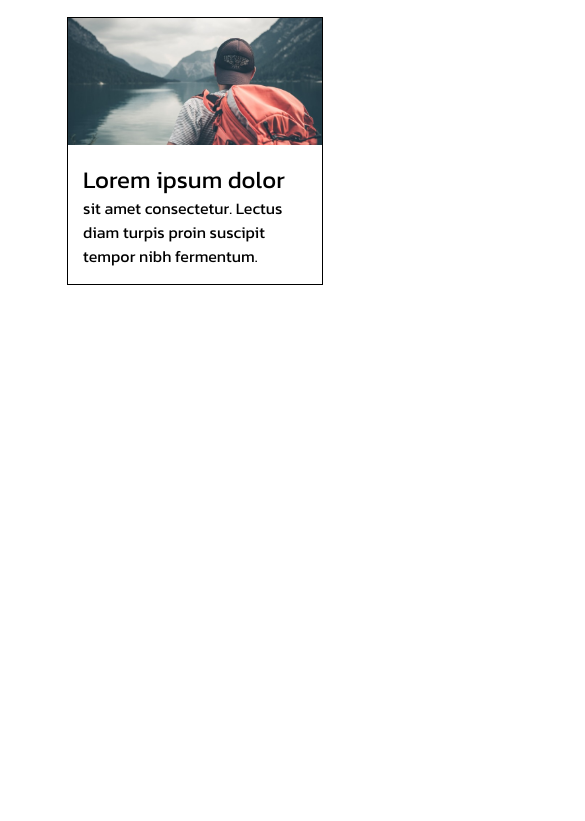
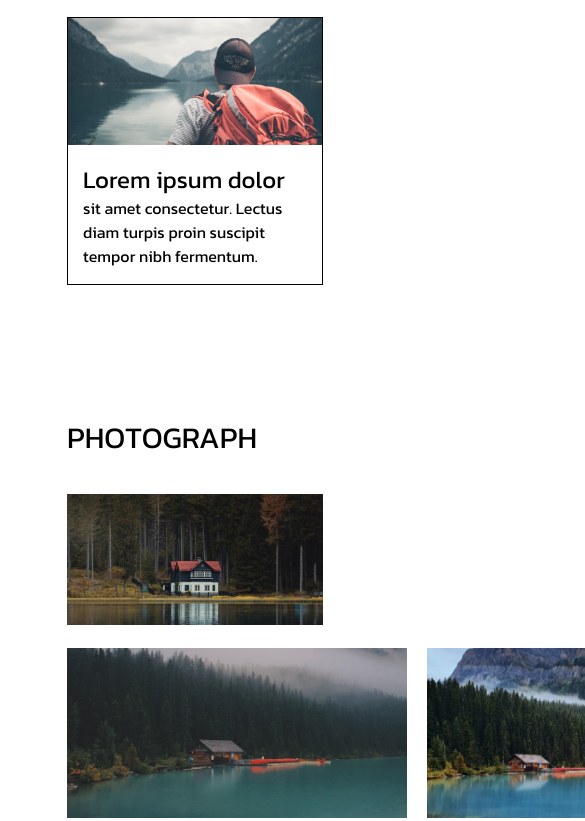
Before and after one commit to gelashvilinodo/homework_9, a plain HTML site: page index.html in a window 390 px wide. Shown: the part 1080-1901 px from the top of the page, 585 px wide, since content can reach past the window. Before the commit the page ends 1495 px from the top, so only its background shows below. Drawn offline with Linux system fonts and the light colour scheme.

Commit message:
section 3 unfinished

```diff
--- a/css/laptop.css
+++ b/css/laptop.css
@@ -17,9 +17,30 @@
         flex: 1 1 410px;
     }
 
-    .cards {}
-
     .card3 {
         display: none;
     }
+
+    /* section 3 */
+    .section3pics {
+        padding-inline: 92px;
+    }
+
+    .allpics {
+        flex-wrap: wrap;
+        row-gap: 20px;
+    }
+
+    .redroof {
+        width: 840px;
+    }
+
+    .lakehouse {
+        flex-direction: row;
+        column-gap: 20px;
+    }
+
+    .lakes {
+        width: 410px;
+    }
 }
--- a/css/style.css
+++ b/css/style.css
@@ -142,3 +142,36 @@ h4 {
     font-weight: 400;
     line-height: 24px;
 }
+
+/* section 3 */
+
+.section3pics {
+    padding-inline: 130px;
+}
+
+h3 {
+    font-family: "Kanit", sans-serif;
+    font-size: 30px;
+    font-weight: 500;
+    line-height: 45px;
+}
+
+.allpics {
+    display: flex;
+    flex: 1 1 780px;
+    column-gap: 20px;
+}
+
+.redroof {
+    width: 780px;
+}
+
+.lakehouse{
+    display: flex;
+    flex-direction: column;
+    row-gap: 20px;
+}
+
+.lakes {
+    width: 380px;
+}
--- a/css/tablet.css
+++ b/css/tablet.css
@@ -19,6 +19,20 @@
 
     .carddiv {
         flex: 1 1 340px
+    }
+
+    /* section 3 */
+
+    .section3pics{
+        padding-inline: 67px;
+    }
+
+    .redroof{
+        width: 700px;
+    }
+
+    .lakes{
+        width: 340px;
     }
 }
 
--- a/index.html
+++ b/index.html
@@ -90,8 +90,21 @@
       </section>
 
       <!-- section 3  -->
-      <section>
-
+      <section class="section3pics">
+        <h3>PHOTOGRAPH</h3>
+        <div class="allpics">
+          <div class="redroof">
+            <img src="images/Rectangle 27.png" alt="" class="pictures">
+          </div>
+          <div class="lakehouse">
+            <div class="greenlake lakes">
+              <img src="images/photograph2.png" alt="" class="pictures">
+            </div>
+            <div class="bluelake lakes">
+              <img src="images/photograph3.png" alt="" class="pictures">
+            </div>
+          </div>
+        </div>
       </section>
     </div>
   </body>
```
Also changed, not shown: css/mobile.css (line endings or trailing spaces).
